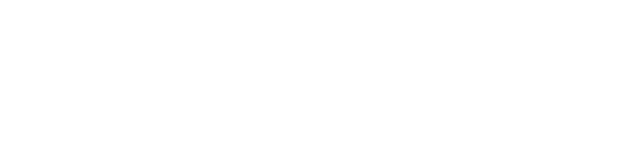
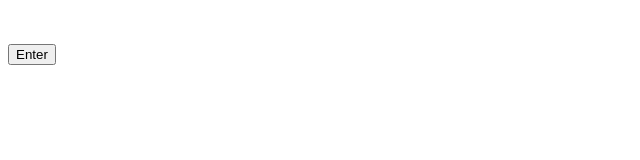
Before and after one commit to sammightyt/mompro, a website: page index.html in a window 1280 px wide. Shown: the whole page, without its empty margins (0-640 px from the left). Drawn offline with Linux system fonts and the light colour scheme.

Commit message:
2 files modified

```diff
--- a/index.html
+++ b/index.html
@@ -2,3 +2,6 @@
   <div id="hangman" class="hangman-container column" data-level="0">
   </div>
 </div>
+<br>
+<br>
+<button id="button">Enter</button>
```
Also changed, not shown: index.js (line endings or trailing spaces).
